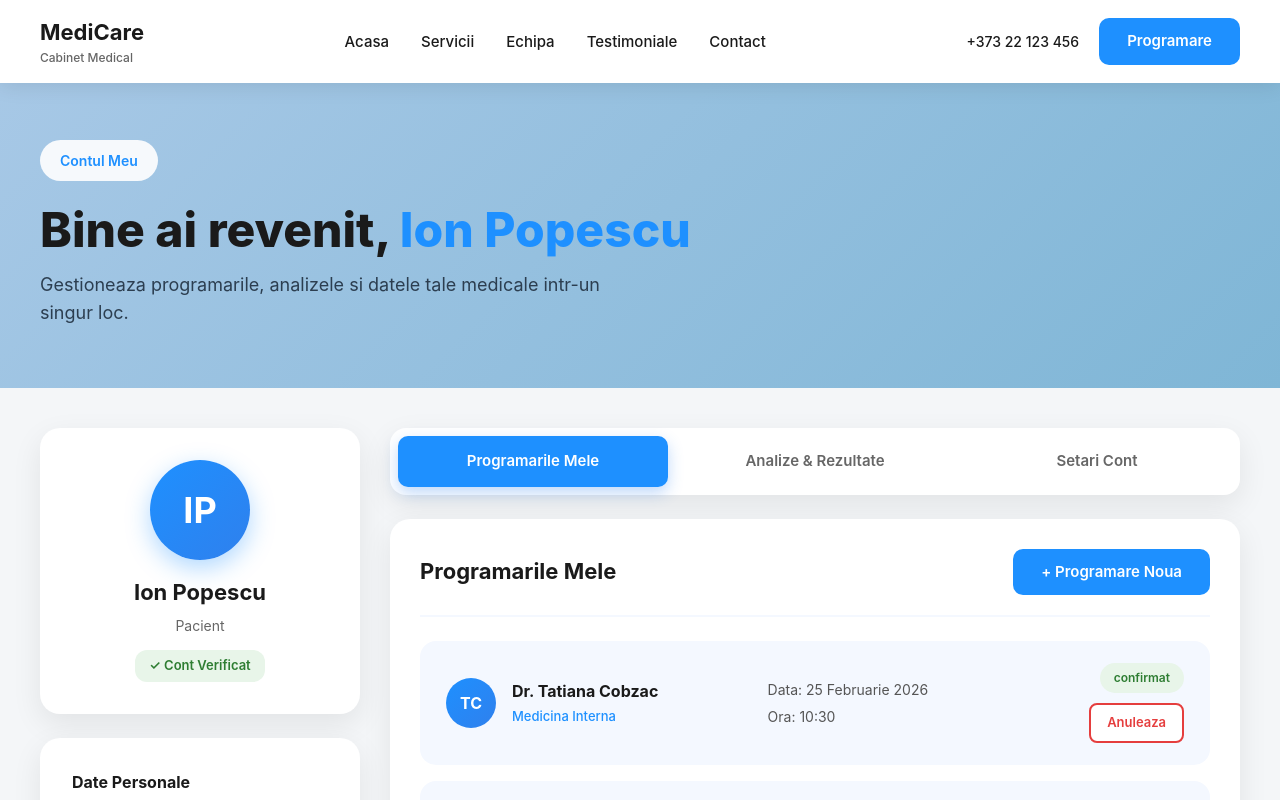
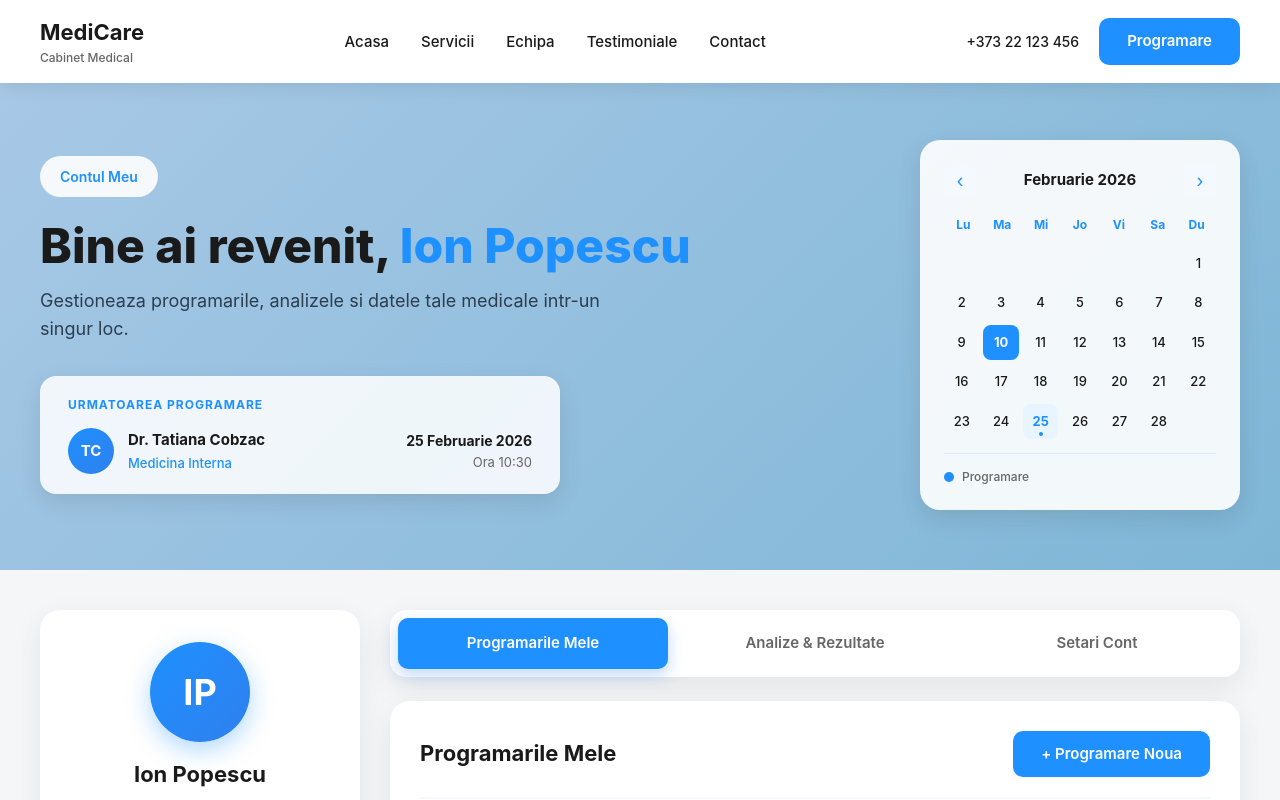
Before and after one commit to Victor-Sirbu/Tweb, a React (Vite) app in the folder client/: page / in a window 1280 px wide. Shown: the top 800 px of the page. Built offline with nearby package versions, Linux system fonts and the light colour scheme.

Commit message:
imbunatatiri hero cu calendar interactiv, statistici dinamice si corectii UI

```diff
--- a/client/src/components/ProfilePage/ProfilePage.css
+++ b/client/src/components/ProfilePage/ProfilePage.css
@@ -725,3 +725,231 @@
 .settings-card .form-group {
     margin-bottom: 8px;
 }
+
+.hero-next-appointment {
+    margin-top: 32px;
+    background: rgba(255, 255, 255, 0.85);
+    border-radius: 16px;
+    padding: 20px 28px;
+    max-width: 520px;
+    box-shadow: 0 8px 24px rgba(0, 0, 0, 0.1);
+}
+
+.hero-appointment-label {
+    font-size: 12px;
+    font-weight: 700;
+    color: #1e90ff;
+    text-transform: uppercase;
+    letter-spacing: 1px;
+    margin-bottom: 14px;
+}
+
+.hero-appointment-details {
+    display: flex;
+    justify-content: space-between;
+    align-items: center;
+    gap: 20px;
+}
+
+.hero-appointment-doctor {
+    display: flex;
+    align-items: center;
+    gap: 14px;
+}
+
+.hero-doctor-avatar {
+    width: 46px;
+    height: 46px;
+    background: linear-gradient(135deg, #1e90ff, #2f80ed);
+    color: white;
+    border-radius: 50%;
+    display: flex;
+    align-items: center;
+    justify-content: center;
+    font-size: 15px;
+    font-weight: 700;
+    flex-shrink: 0;
+}
+
+.hero-doctor-name {
+    font-size: 15px;
+    font-weight: 700;
+    color: #1a1a1a;
+    margin-bottom: 2px;
+}
+
+.hero-doctor-specialty {
+    font-size: 13px;
+    color: #1e90ff;
+    font-weight: 500;
+}
+
+.hero-appointment-time {
+    text-align: right;
+}
+
+.hero-appointment-date {
+    font-size: 14px;
+    font-weight: 700;
+    color: #1a1a1a;
+    margin-bottom: 2px;
+}
+
+.hero-appointment-hour {
+    font-size: 13px;
+    color: #666;
+}
+
+.profile-hero-container {
+    max-width: 1400px;
+    margin: 0 auto;
+    display: flex;
+    justify-content: space-between;
+    align-items: center;
+    gap: 40px;
+}
+
+.profile-hero-left {
+    flex: 1;
+}
+
+.profile-hero-right {
+    flex-shrink: 0;
+}
+
+.mini-calendar {
+    background: rgba(255, 255, 255, 0.9);
+    border-radius: 20px;
+    padding: 24px;
+    width: 320px;
+    box-shadow: 0 8px 24px rgba(0, 0, 0, 0.1);
+}
+
+.calendar-header {
+    display: flex;
+    justify-content: space-between;
+    align-items: center;
+    margin-bottom: 16px;
+}
+
+.calendar-title {
+    font-size: 15px;
+    font-weight: 700;
+    color: #1a1a1a;
+}
+
+.calendar-nav {
+    background: #f4f8ff;
+    border: none;
+    border-radius: 8px;
+    width: 32px;
+    height: 32px;
+    font-size: 18px;
+    color: #1e90ff;
+    cursor: pointer;
+    transition: all 0.2s ease;
+    display: flex;
+    align-items: center;
+    justify-content: center;
+}
+
+.calendar-nav:hover {
+    background: #1e90ff;
+    color: white;
+}
+
+.calendar-grid-header {
+    display: grid;
+    grid-template-columns: repeat(7, 1fr);
+    margin-bottom: 8px;
+}
+
+.calendar-day-name {
+    text-align: center;
+    font-size: 12px;
+    font-weight: 700;
+    color: #1e90ff;
+    padding: 4px 0;
+}
+
+.calendar-grid {
+    display: grid;
+    grid-template-columns: repeat(7, 1fr);
+    gap: 4px;
+}
+
+.calendar-cell {
+    aspect-ratio: 1;
+    display: flex;
+    flex-direction: column;
+    align-items: center;
+    justify-content: center;
+    font-size: 13px;
+    font-weight: 500;
+    color: #1a1a1a;
+    border-radius: 8px;
+    cursor: pointer;
+    position: relative;
+    transition: all 0.2s ease;
+}
+
+.calendar-cell:hover:not(.calendar-empty) {
+    background: #f4f8ff;
+}
+
+.calendar-empty {
+    cursor: default;
+}
+
+.calendar-today {
+    background: #1e90ff !important;
+    color: white !important;
+    font-weight: 700;
+}
+
+.calendar-has-appointment {
+    background: #e8f4ff;
+    font-weight: 700;
+    color: #1e90ff;
+}
+
+.calendar-today.calendar-has-appointment {
+    background: #1e90ff !important;
+    color: white !important;
+}
+
+.calendar-dot {
+    position: absolute;
+    bottom: 3px;
+    width: 4px;
+    height: 4px;
+    background: #1e90ff;
+    border-radius: 50%;
+}
+
+.calendar-today .calendar-dot {
+    background: white;
+}
+
+.calendar-legend {
+    display: flex;
+    align-items: center;
+    gap: 8px;
+    margin-top: 14px;
+    padding-top: 14px;
+    border-top: 1px solid #e0eaff;
+}
+
+.legend-dot {
+    width: 10px;
+    height: 10px;
+    background: #1e90ff;
+    border-radius: 50%;
+    flex-shrink: 0;
+}
+
+.legend-text {
+    font-size: 12px;
+    color: #666;
+    font-weight: 500;
+}
--- a/client/src/components/ProfilePage/ProfilePage.tsx
+++ b/client/src/components/ProfilePage/ProfilePage.tsx
@@ -1,5 +1,88 @@
 import "./ProfilePage.css";
 import { useState } from "react";
+
+const LUNI = ["Ianuarie", "Februarie", "Martie", "Aprilie", "Mai", "Iunie",
+    "Iulie", "August", "Septembrie", "Octombrie", "Noiembrie", "Decembrie"];
+const ZILE_SCURT = ["Lu", "Ma", "Mi", "Jo", "Vi", "Sa", "Du"];
+
+const parseDate = (dateStr: string) => {
+    const months: { [key: string]: number } = {
+        "Ianuarie": 0, "Februarie": 1, "Martie": 2, "Aprilie": 3,
+        "Mai": 4, "Iunie": 5, "Iulie": 6, "August": 7,
+        "Septembrie": 8, "Octombrie": 9, "Noiembrie": 10, "Decembrie": 11
+    };
+    const parts = dateStr.split(" ");
+    return new Date(parseInt(parts[2]), months[parts[1]], parseInt(parts[0]));
+};
+
+const MiniCalendar = ({ programari }: { programari: any[] }) => {
+    const azi = new Date();
+    const [luna, setLuna] = useState(azi.getMonth());
+    const [an, setAn] = useState(azi.getFullYear());
+
+    const primaZiLuna = new Date(an, luna, 1);
+    const ultimaZiLuna = new Date(an, luna + 1, 0);
+    const startOffset = (primaZiLuna.getDay() + 6) % 7;
+    const totalZile = ultimaZiLuna.getDate();
+
+    const programariZile = new Set(
+        programari.map((p) => {
+            const d = parseDate(p.date);
+            if (d.getMonth() === luna && d.getFullYear() === an) {
+                return d.getDate();
+            }
+            return null;
+        }).filter(Boolean)
+    );
+
+    const mergiInapoi = () => {
+        if (luna === 0) { setLuna(11); setAn(an - 1); }
+        else setLuna(luna - 1);
+    };
+
+    const mergiInainte = () => {
+        if (luna === 11) { setLuna(0); setAn(an + 1); }
+        else setLuna(luna + 1);
+    };
+
+    const celule = [];
+    for (let i = 0; i < startOffset; i++) celule.push(null);
+    for (let i = 1; i <= totalZile; i++) celule.push(i);
+
+    return (
+        <div className="mini-calendar">
+            <div className="calendar-header">
+                <button className="calendar-nav" onClick={mergiInapoi}>‹</button>
+                <span className="calendar-title">{LUNI[luna]} {an}</span>
+                <button className="calendar-nav" onClick={mergiInainte}>›</button>
+            </div>
+            <div className="calendar-grid-header">
+                {ZILE_SCURT.map((z) => (
+                    <span key={z} className="calendar-day-name">{z}</span>
+                ))}
+            </div>
+            <div className="calendar-grid">
+                {celule.map((zi, idx) => (
+                    <div
+                        key={idx}
+                        className={`calendar-cell
+                            ${zi === null ? "calendar-empty" : ""}
+                            ${zi === azi.getDate() && luna === azi.getMonth() && an === azi.getFullYear() ? "calendar-today" : ""}
+                            ${zi && programariZile.has(zi) ? "calendar-has-appointment" : ""}
+                        `}
+                    >
+                        {zi}
+                        {zi && programariZile.has(zi) && <span className="calendar-dot"></span>}
+                    </div>
+                ))}
+            </div>
+            <div className="calendar-legend">
+                <span className="legend-dot"></span>
+                <span className="legend-text">Programare</span>
+            </div>
+        </div>
+    );
+};
 
 const ProfilePage = () => {
     const [menuOpen, setMenuOpen] = useState(false);
@@ -122,6 +205,7 @@ const ProfilePage = () => {
 
             <section className="profile-hero">
                 <div className="profile-hero-container">
+                    <div className="profile-hero-left">
                         <div className="profile-hero-badge">Contul Meu</div>
                         <h1 className="profile-hero-title">
                             Bine ai revenit, <span className="hero-highlight">{numeComplet}</span>
@@ -129,6 +213,28 @@ const ProfilePage = () => {
                         <p className="profile-hero-subtitle">
                             Gestioneaza programarile, analizele si datele tale medicale intr-un singur loc.
                         </p>
+
+                        <div className="hero-next-appointment">
+                            <div className="hero-appointment-label">Urmatoarea programare</div>
+                            <div className="hero-appointment-details">
+                                <div className="hero-appointment-doctor">
+                                    <div className="hero-doctor-avatar">TC</div>
+                                    <div>
+                                        <p className="hero-doctor-name">Dr. Tatiana Cobzac</p>
+                                        <p className="hero-doctor-specialty">Medicina Interna</p>
+                                    </div>
+                                </div>
+                                <div className="hero-appointment-time">
+                                    <p className="hero-appointment-date">25 Februarie 2026</p>
+                                    <p className="hero-appointment-hour">Ora 10:30</p>
+                                </div>
+                            </div>
+                        </div>
+                    </div>
+
+                    <div className="profile-hero-right">
+                        <MiniCalendar programari={programari} />
+                    </div>
                 </div>
             </section>
 
@@ -173,15 +279,17 @@ const ProfilePage = () => {
                             <h3 className="sidebar-card-title">Statistici</h3>
                             <div className="stats-grid">
                                 <div className="stat-box">
-                                    <span className="stat-number">7</span>
+                                    <span className="stat-number">{programari.length}</span>
                                     <span className="stat-label">Programari</span>
                                 </div>
                                 <div className="stat-box">
-                                    <span className="stat-number">12</span>
+                                    <span className="stat-number">{analize.length}</span>
                                     <span className="stat-label">Analize</span>
                                 </div>
                                 <div className="stat-box">
-                                    <span className="stat-number">3</span>
+            <span className="stat-number">
+                {[...new Set(programari.map((p) => p.doctor))].length}
+            </span>
                                     <span className="stat-label">Doctori</span>
                                 </div>
                                 <div className="stat-box">
@@ -245,9 +353,7 @@ const ProfilePage = () => {
                                                 {p.status !== "finalizat" && (
                                                     <button className="cancel-btn">Anuleaza</button>
                                                 )}
-                                                {p.status === "finalizat" && (
-                                                    <button className="service-btn">Reprogrameaza</button>
-                                                )}
+
                                             </div>
                                         </div>
                                     ))}
@@ -382,16 +488,6 @@ const ProfilePage = () => {
                 </div>
             </div>
 
-            <footer className="profile-footer">
-                <div className="footer-inner">
-                    <p>© 2026 MediCare Cabinet Medical. Toate drepturile rezervate.</p>
-                    <div className="footer-links">
-                        <a href="#">Politica Confidentialitate</a>
-                        <a href="#">Termeni si Conditii</a>
-                        <a href="#">GDPR</a>
-                    </div>
-                </div>
-            </footer>
 
         </div>
     );
```
Lines whose indentation alone changed are shown as unchanged.
